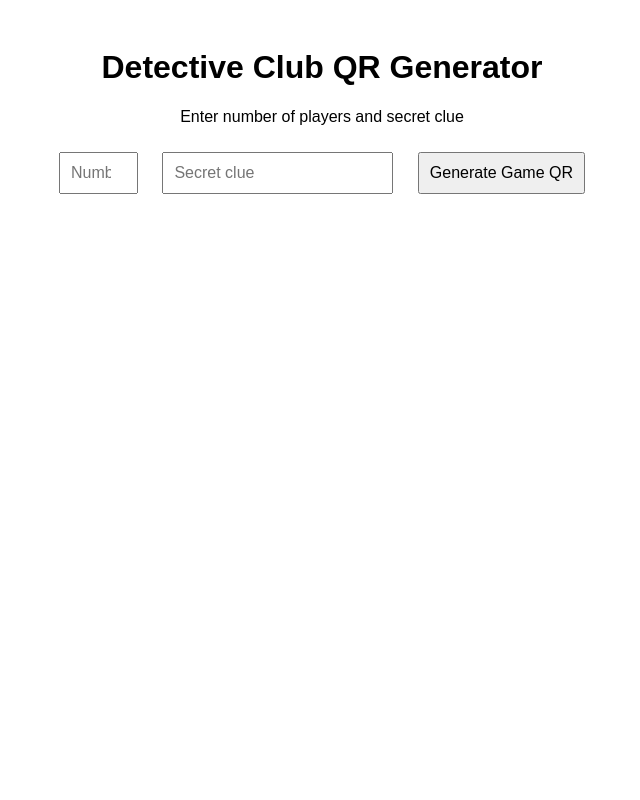
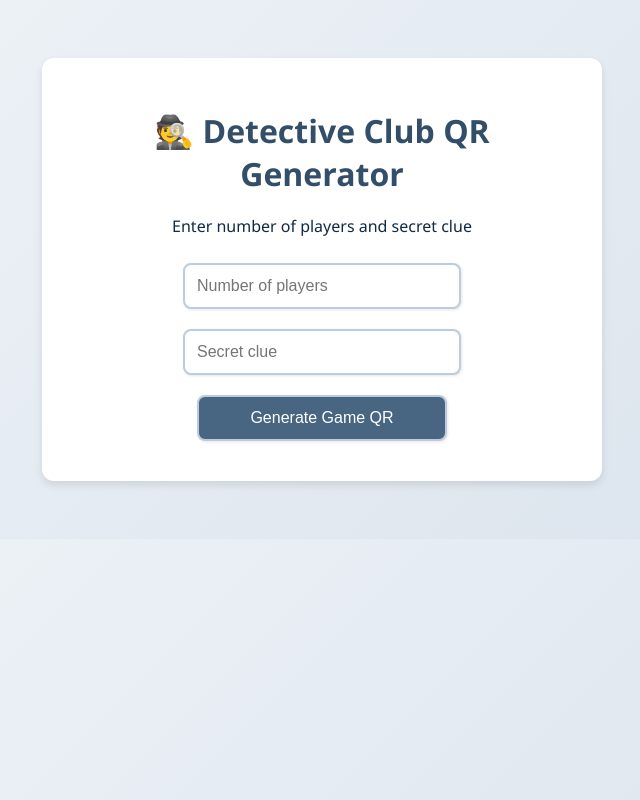
Before and after one commit to monoholy01/detective-club, a plain HTML site: page index.html in a window 1280 px wide. Shown: the whole page, without its empty margins (318-958 px from the left). Drawn offline with Linux system fonts and the light colour scheme.

Commit message:
Update index.html

```diff
--- a/index.html
+++ b/index.html
@@ -1,30 +1,69 @@
-
 <!DOCTYPE html>
 <html lang="en">
 <head>
   <meta charset="UTF-8">
-  <title>Detective Club QR Clue - Self Assign</title>
+  <title>🕵️ Detective Club - QR Clue Generator</title>
   <style>
-    body { font-family: Arial, sans-serif; text-align: center; padding: 20px; }
-    input, button, select { padding: 10px; margin: 10px; font-size: 1em; }
-    .hidden { display: none; }
+    body {
+      font-family: 'Segoe UI', Tahoma, Geneva, Verdana, sans-serif;
+      text-align: center;
+      padding: 30px;
+      background: linear-gradient(135deg, #f0f4f8, #d9e2ec);
+      color: #102a43;
+    }
+    h1 {
+      color: #334e68;
+      margin-bottom: 20px;
+    }
+    input, button, select {
+      padding: 12px;
+      margin: 10px;
+      font-size: 1em;
+      border: 2px solid #bcccdc;
+      border-radius: 8px;
+      width: 250px;
+      box-shadow: 1px 1px 3px rgba(0,0,0,0.1);
+    }
+    button {
+      background-color: #486581;
+      color: white;
+      cursor: pointer;
+      transition: background-color 0.3s;
+    }
+    button:hover {
+      background-color: #334e68;
+    }
+    #qrCode canvas {
+      margin-top: 20px;
+    }
+    .card {
+      background: white;
+      border-radius: 12px;
+      box-shadow: 0 4px 8px rgba(0,0,0,0.1);
+      padding: 30px;
+      margin: 20px auto;
+      max-width: 500px;
+    }
+    .hidden {
+      display: none;
+    }
   </style>
   <script src="https://cdn.jsdelivr.net/npm/qrcode/build/qrcode.min.js"></script>
 </head>
 <body>
-  <h1>Detective Club QR Generator</h1>
-  <div id="setup">
+  <div class="card" id="setup">
+    <h1>🕵️ Detective Club QR Generator</h1>
     <p>Enter number of players and secret clue</p>
-    <input type="number" id="playerCount" placeholder="Number of players" min="3" max="20">
-    <input type="text" id="secretClue" placeholder="Secret clue">
+    <input type="number" id="playerCount" placeholder="Number of players" min="3" max="20"><br>
+    <input type="text" id="secretClue" placeholder="Secret clue"><br>
     <button onclick="generateGameLink()">Generate Game QR</button>
     <div id="qrCode"></div>
   </div>
 
-  <div id="playerCheck" class="hidden">
+  <div class="card hidden" id="playerCheck">
     <h2>You're joining a game!</h2>
-    <label for="playerSelect">Select your player number:</label>
-    <select id="playerSelect"></select>
+    <label for="playerSelect">Select your player number:</label><br>
+    <select id="playerSelect"></select><br>
     <button onclick="revealClue()">Reveal Clue</button>
     <div id="clueResult"></div>
   </div>
@@ -65,9 +104,9 @@
       const result = document.getElementById('clueResult');
 
       if (selected === noClue) {
-        result.innerHTML = '<h3>You did NOT receive the clue!</h3>';
+        result.innerHTML = '<h3>😶 You did NOT receive the clue!</h3>';
       } else {
-        result.innerHTML = `<h3>Clue: ${clue}</h3>`;
+        result.innerHTML = `<h3>💬 Clue: ${clue}</h3>`;
       }
     }
 
```
